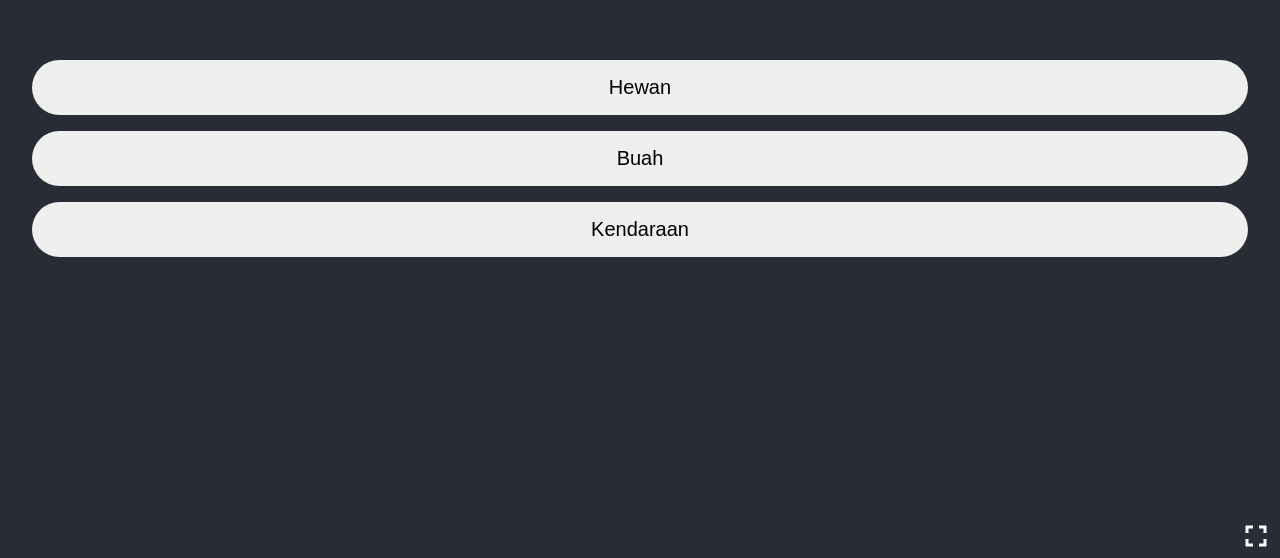
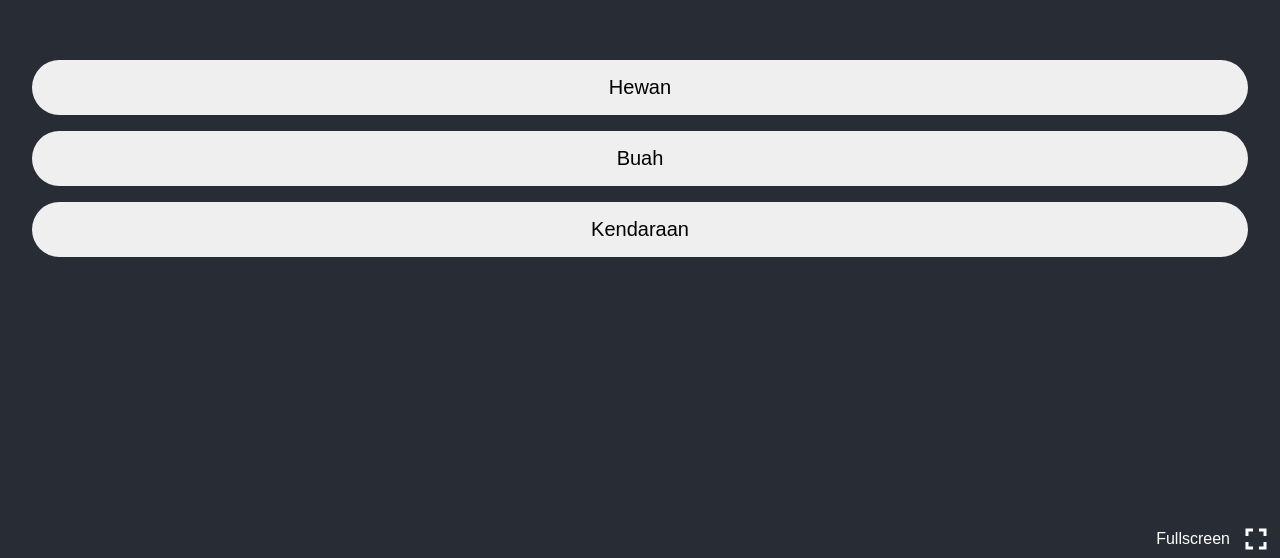
Before and after one commit to faishalpasa/image-puzzle, a React (Create React App) app: page / in a window 1280 px wide. Shown: the part 242-800 px from the top of the page. Built offline with nearby package versions, Linux system fonts and the light colour scheme.

Commit message:
chore: update game

```diff
--- a/src/App.css
+++ b/src/App.css
@@ -37,4 +37,9 @@
   background: transparent;
   outline: unset;
   border: unset;
+  display: flex;
+  align-items: center;
+  gap: 8px;
+  font-size: 16px;
+  color: #fff;
 }
--- a/src/App.tsx
+++ b/src/App.tsx
@@ -137,8 +137,10 @@ const App = () => {
         </div>
       )}
 
+      {!selectedImageSet && (
         <div className="fullwidthWrapper">
           <button className="fullwidthButton" onClick={toggleFullScreen}>
+            Fullscreen
             {isFullscreen ? (
               <ExitFullscreenIcon width={36} fill="#fff" />
             ) : (
@@ -146,6 +148,7 @@ const App = () => {
             )}
           </button>
         </div>
+      )}
 
       {isGameFinish && (
         <Confetti height={windowSize.height} width={windowSize.width} recycle={false} />
```
Lines whose indentation alone changed are shown as unchanged.
